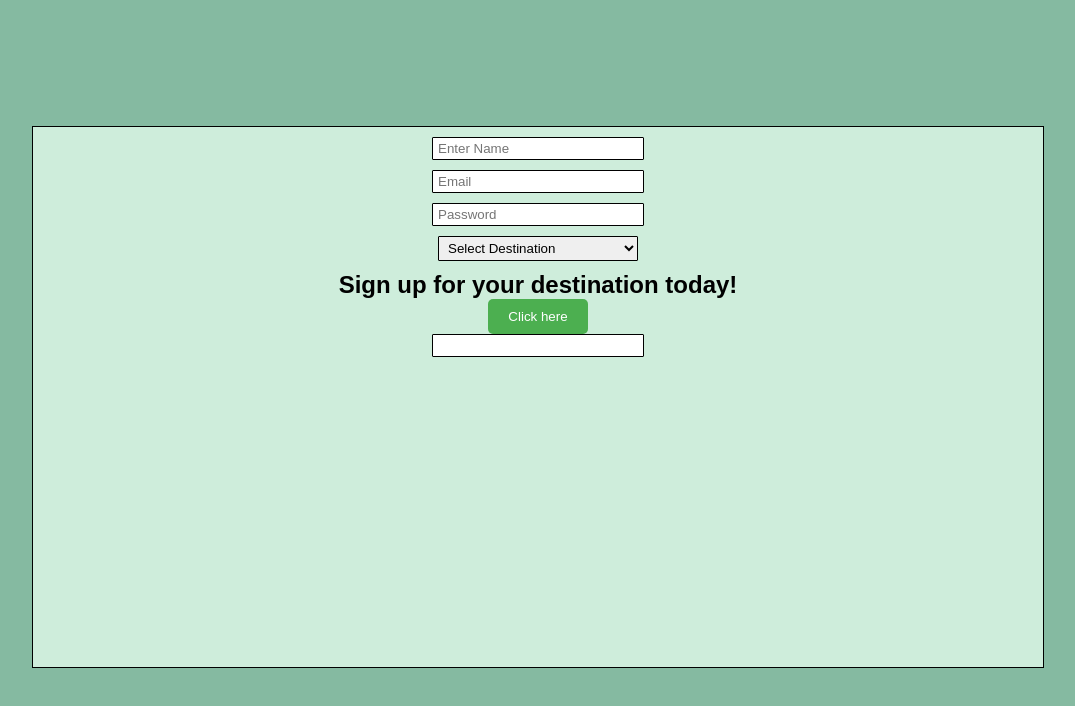
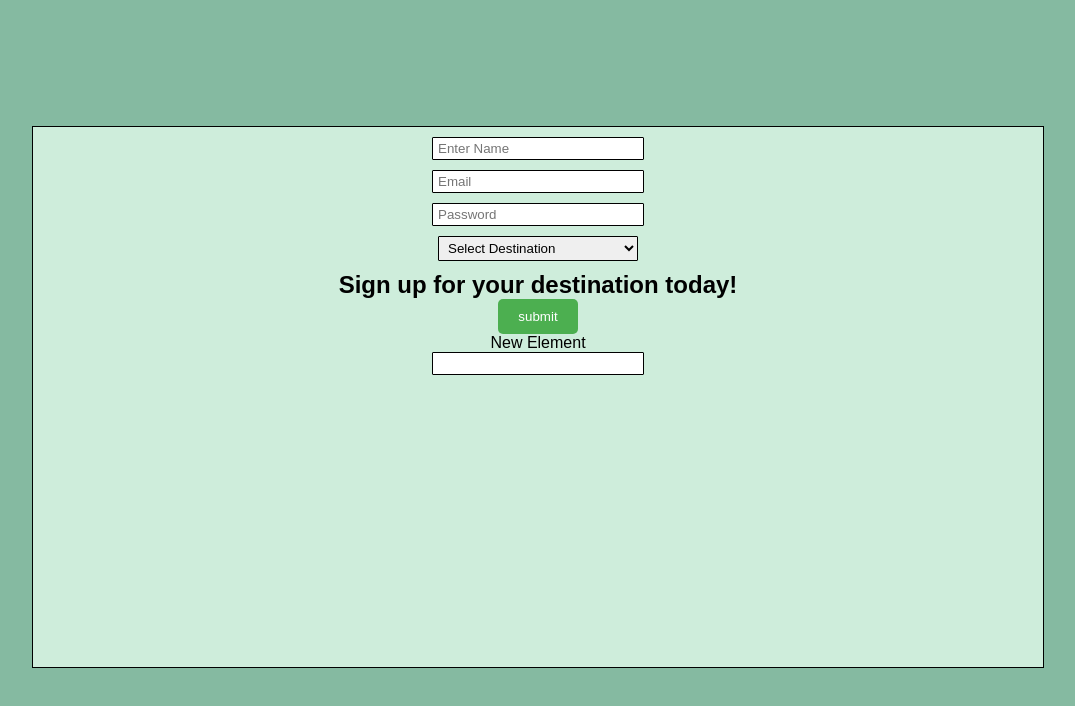
Before and after one commit to IanVanWinkle95/SBA.316, a plain HTML site: page index.html in a window 1280 px wide. Shown: the whole page, without its empty margins (102-1177 px from the left). Drawn offline with Linux system fonts and the light colour scheme.

Commit message:
final commit

```diff
--- a/index.html
+++ b/index.html
@@ -15,6 +15,7 @@
     >
     <input type="text" id="name" placeholder="Name" />
     <input type="text" name="email" placeholder="Email" />
+    <input type="email" id="email" pattern="[a-zA-Z0-9._%+-]+@[a-zA-Z0-9.-]+\.[a-zA-Z]{2,}$" required>
     <input type="password" name="password" placeholder="Password" />
     <select name="continent" id="continent-select">
       <option value="">Select Destination</option>
--- a/index.js
+++ b/index.js
@@ -17,12 +17,30 @@ document.addEventListener("DOMContentLoaded", (evt) => {
   const name = document.getElementById("name")
   form.appendChild(title)
   form.appendChild(btn)
+
+  const parent = form.parentNode
+  console.log(parent)
+
+  const firstChild = form.firstChild
+  console.log(firstChild)
+
   // form.appendChild(createWarningBox())
   form.addEventListener("submit", validate)
   form.addEventListener("click", displayResult)
 
-  // submitBtn.classList.add("active");
-  // submitBtn.style.backgroundColor = "#8e44ad";
+  // submitBtn.classList.add("active")
+  // submitBtn.style.backgroundColor = "#8e44ad"
+
+  const inputs = document.querySelectorAll("input")
+  inputs.forEach( (input) => {
+    console.log(input.id)
+  })
+
+  const fragment = document.createDocumentFragment()
+  const newElement = document.createElement("div")
+  newElement.textContent = "New Element"
+  fragment.appendChild(newElement)
+  form.appendChild(fragment)
 
   // ----------------Functions----------------------------
 
@@ -33,43 +51,51 @@ document.addEventListener("DOMContentLoaded", (evt) => {
     div.classList.add("title")
     return div
   }
-  // Not sure why my Title and Btn do not show up.
-  // Was working at earlier stages of the project.
+
   function createBtn() {
     const btn = document.createElement("button")
-    btn.textContent = "Click here"
+    btn.textContent = "submit"
+    btn.classList.add("btn")
+
+    btn.addEventListener("mouseover", () => {
+      console.log("button hover")
+    })
     // btn.addEventListener("click", signUp)
-    btn.classList.add("btn")
+
     // btn.addEventListener("click", () => {
     //   alert("Sign Up")
     return btn
   }
+  const nameInput = document.getElementById("name")
+  nameInput.setAttribute("maxlength", "10")
 
   const email = document.getElementById("email")
-
- const emailInput = document.createElement("input")
-  emailInput.type = "email"
-  emailInput.required = true
-  emailInput.pattern = "[a-zA-Z0-9._%+-]+@[a-zA-Z0-9.-]+\.[a-zA-Z]{2,}$"
-  form.appendChild(emailInput)
+  // email.setAttribute = "[a-zA-Z0-9._%+-]+@[a-zA-Z0-9.-]+\.[a-zA-Z]{2,}$"
+  email.required = true
+  email.addEventListener("input", () => {
+    if (!email.value.includes("@")) {
+      console.log("Invalid email format")
+    }
+  })
+  form.appendChild(email)
 
   function validate(evt) {
-    const nameVal = validateName();
+    const nameVal = validateName()
     if (nameVal === false) {
-      evt.returnValue = false;
-      return false;
+      evt.returnValue = false
+      return false
     }
 
-    const emailVal = validateEmail();
+    const emailVal = validateEmail()
     if (emailVal === false) {
-      evt.returnValue = false;
-      return false;
+      evt.returnValue = false
+      return false
     }
 
     alert(`Name: ${nameVal}
       Email: ${emailVal}`)
 
-    return true;
+    return true
   }
 
   function validateName() {
@@ -85,60 +111,64 @@ const email = document.getElementById("email")
   // make it so they could only use lowercase letters in the name section.
 
   function checkName(evt) {
+    const charCode = evt.charCode
+    // console.log(charCode)
+    const allowableChars = ["a", "b", "c", "d", "e", "f", "g", "h", "i", "j", "k", "l", "m", "n", "o", "p", "q", "r", "s", "t", "u", "v", "w", "y", "x", "z"]
+    for (i = 0; i < allowableChars.length; i++)
+      if (allowableChars = evt) {
+        // console.log("goodChar")
+        return true
+      } else {
 
-    const charCode = evt.charCode;
-    console.log(charCode)
-    // const allowableChars = ["a","b","c","d","e","f","g","h","i","j","k","l","m","n","o","p","q","r","s","t","u","v","w","y","x","z"]
-    // for (i = 0; i < allowableChars.length; i++)
-      // if (allowableChars == evt)
-      //  {console.log("goodChar")
-      //   return true }
+      evt.preventDefault()
+      displayWarning("Use lower case letters")
+      }
 
-      // Wanted to make a fun for loop but it wasn't working the way I wanted. ^
+    // Wanted to make a fun for loop but it doesn't work the way I want.
+    // The Code below works but wanted to make sure I had my for loop.
 
-    if (charCode !== 0) {
-      if (charCode < 97 || charCode > 122) {
-        evt.preventDefault();
-        displayWarning("Please use lowercase letters only.");
-      }
-    }
+    // if (charCode !== 0) {
+    //   if (charCode < 97 || charCode > 122) {
+    //     evt.preventDefault()
+    //     displayWarning("Please use lowercase letters only.")
+    //   }
+    // }
   }
 
   function displayResult() {
     const selectedContinent = continents.value
+    if (selectedContinent === "") {}
     const name = userName.value
     const result = `Selected continent ${selectedContinent}.`
     const resultContinent = document.getElementById("result-container")
-    // resultContinent.textContent = result
+    resultContinent.textContent = result
   }
 
   function validateEmail() {
-    let emailVal = email.value;
+    let emailVal = email.value
 
     if (emailVal === "") {
-      alert("Please provide an email.");
-      email.focus();
-      return false;
+      alert("Please provide an email.")
+      email.focus()
+      return false
     }
 
-    const atpos = emailVal.indexOf("@");
-    const dotpos = emailVal.lastIndexOf(".");
+    const atpos = emailVal.indexOf("@")
+    const dotpos = emailVal.lastIndexOf(".")
 
     if (atpos < 1) {
       alert("Your email must include an @ symbol which must not be at the beginning of the email.");
-      email.focus();
-      return false;
+      email.focus()
+      return false
     }
 
     if (dotpos - atpos < 2) {
       alert("Invalid structure: @.\nYou must include a domain name after the @ symbol.");
-      email.focus();
-      return false;
+      email.focus()
+      return false
     }
     return emailVal
   }
-
-
 
   function createWarningBox() {
     const warningBox = document.createElement("div")
@@ -147,12 +177,13 @@ const email = document.getElementById("email")
   }
 
   // let warningTimeout;
+
   function displayWarning(msg) {
-
-      const warningBox = createWarningBox ()
+    const warningBox = createWarningBox()
+    form.appendChild(warningBox)
     warningBox.textContent = msg
     setTimeout(() => {
-        warningBox.textContent = ""
+      warningBox.remove ()
     }, 2000)
   }
 
@@ -162,7 +193,7 @@ const email = document.getElementById("email")
   form.style.padding = "10px"
 
   console.log(window.innerWidth)
-    console.log(window.innerHeight)
+  console.log("http://127.0.0.1:5500/SBA.316/index.html" + window.location.href)
 
   // Was trying to edit the page with both CSS and JS.
   // Ran into issues with one or the other working but not both.
```
Lines whose indentation alone changed are shown as unchanged.
